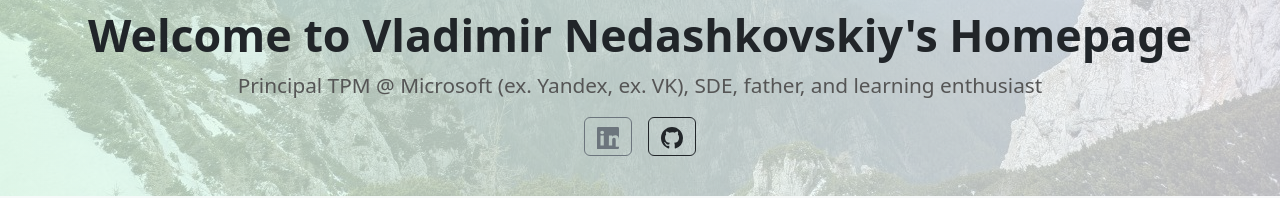
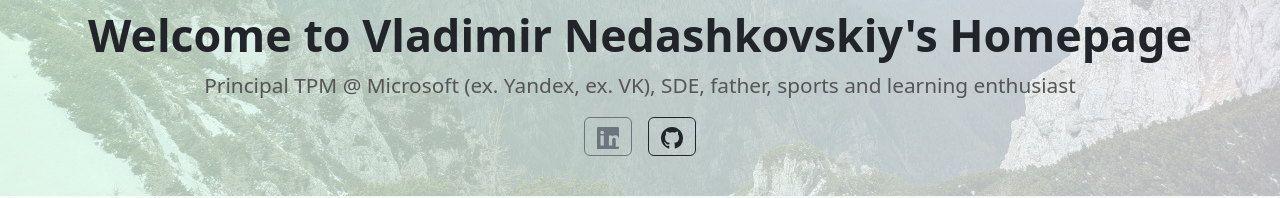
Before and after one commit to texnedo/texnedo.github.io, a plain HTML site: page index.html in a window 1280 px wide. Shown: the part 286-484 px from the top of the page. Drawn offline with nearby package versions, Linux system fonts and the light colour scheme.

Commit message:
add: minor change

```diff
--- a/index.html
+++ b/index.html
@@ -90,7 +90,7 @@
         <div class="container hero-content">
             <img src="./images/personal_photo.jpg" alt="Vladimir Nedashkovskiy" class="personal-photo">
             <h1>Welcome to Vladimir Nedashkovskiy's Homepage</h1>
-            <p>Principal TPM @ Microsoft (ex. Yandex, ex. VK), SDE, father, and learning enthusiast</p>
+            <p>Principal TPM @ Microsoft (ex. Yandex, ex. VK), SDE, father, sports and learning enthusiast</p>
             <!-- Social Links -->
             <div class="d-flex justify-content-center gap-3 mt-3">
                 <a href="https://www.linkedin.com/in/vnedashkovskiy/" target="_blank" rel="noopener" class="btn btn-outline-secondary" title="LinkedIn">
```
